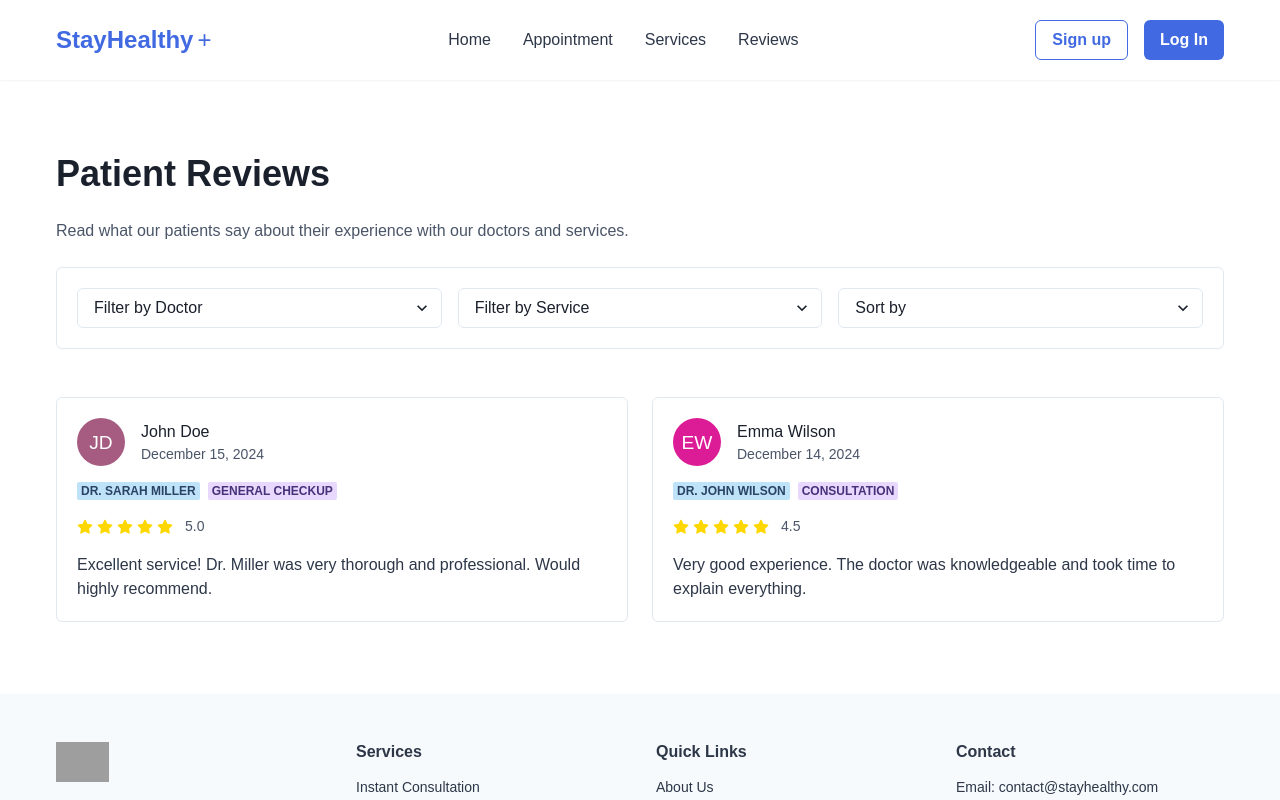
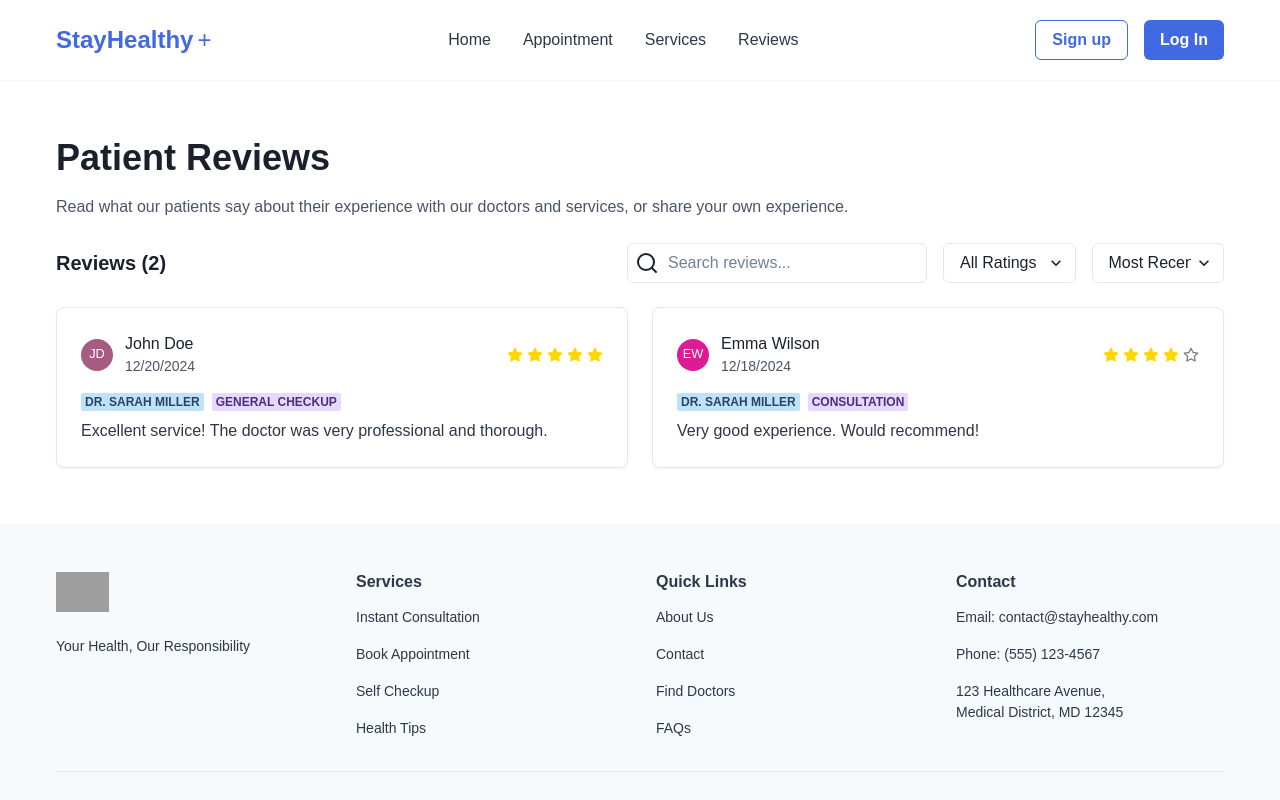
Before and after one commit to hi5-Jayden/stayhealthy, a React (Create React App) app: page /reviews in a window 1280 px wide. Shown: the top 800 px of the page. Built offline with nearby package versions, Linux system fonts and the light colour scheme; grey boxes are pictures that could not be loaded; a web font is replaced by a local one.

Commit message:
Update Reviews page with review components

```diff
--- a/src/pages/Reviews.js
+++ b/src/pages/Reviews.js
@@ -1,128 +1,28 @@
+// src/pages/Reviews.js
 import React from 'react';
-import {
-  Box,
-  Container,
-  Heading,
-  Text,
-  SimpleGrid,
-  VStack,
-  HStack,
-  Card,
-  CardBody,
-  Avatar,
-  Badge,
-  Select,
-} from '@chakra-ui/react';
-import { Star } from 'lucide-react';
+import { Box, Container, Heading, Text, VStack } from '@chakra-ui/react';
+import ReviewsList from '../components/reviews/ReviewsList';
+import { useAuth } from '../context/AuthContext';
 
-const ReviewCard = ({ review }) => (
-  <Card variant="outline">
-    <CardBody>
-      <VStack align="start" spacing="4">
-        <HStack spacing="4">
-          <Avatar name={review.patientName} src={review.patientImage} />
+const Reviews = () => {
+  const { isAuthenticated } = useAuth();
+
+  return (
+    <Box py={8}>
+      <Container maxW="1200px">
+        <VStack spacing={6} align="stretch">
           <Box>
-            <Text fontWeight="500">{review.patientName}</Text>
-            <Text fontSize="sm" color="gray.600">
-              {review.date}
+            <Heading size="xl" mb={4}>
+              Patient Reviews
+            </Heading>
+            <Text color="gray.600">
+              Read what our patients say about their experience with our doctors
+              and services, or share your own experience.
             </Text>
           </Box>
-        </HStack>
 
-        <HStack spacing="2">
-          <Badge colorScheme="blue">{review.doctorName}</Badge>
-          <Badge colorScheme="purple">{review.serviceType}</Badge>
-        </HStack>
-
-        <HStack spacing="1">
-          {[...Array(5)].map((_, i) => (
-            <Star
-              key={i}
-              size={16}
-              fill={i < review.rating ? 'gold' : 'transparent'}
-              stroke={i < review.rating ? 'gold' : 'gray'}
-            />
-          ))}
-          <Text ml="2" fontSize="sm" color="gray.600">
-            {review.rating.toFixed(1)}
-          </Text>
-        </HStack>
-
-        <Text color="gray.700">{review.comment}</Text>
-      </VStack>
-    </CardBody>
-  </Card>
-);
-
-const Reviews = () => {
-  // Sample review data - in real app, this would come from an API
-  const reviews = [
-    {
-      id: 1,
-      patientName: 'John Doe',
-      patientImage: '',
-      doctorName: 'Dr. Sarah Miller',
-      serviceType: 'General Checkup',
-      rating: 5,
-      date: 'December 15, 2024',
-      comment:
-        'Excellent service! Dr. Miller was very thorough and professional. Would highly recommend.',
-    },
-    {
-      id: 2,
-      patientName: 'Emma Wilson',
-      patientImage: '',
-      doctorName: 'Dr. John Wilson',
-      serviceType: 'Consultation',
-      rating: 4.5,
-      date: 'December 14, 2024',
-      comment:
-        'Very good experience. The doctor was knowledgeable and took time to explain everything.',
-    },
-    // Add more review samples
-  ];
-
-  return (
-    <Box py="12">
-      <Container maxW="1200px">
-        {/* Header Section */}
-        <VStack spacing="6" mb="12" align="start">
-          <Heading size="xl">Patient Reviews</Heading>
-          <Text color="gray.600">
-            Read what our patients say about their experience with our doctors
-            and services.
-          </Text>
-
-          {/* Filter Section */}
-          <Card w="full" variant="outline">
-            <CardBody>
-              <SimpleGrid columns={{ base: 1, md: 3 }} spacing="4">
-                <Select placeholder="Filter by Doctor">
-                  <option value="all">All Doctors</option>
-                  <option value="dr-miller">Dr. Sarah Miller</option>
-                  <option value="dr-wilson">Dr. John Wilson</option>
-                </Select>
-                <Select placeholder="Filter by Service">
-                  <option value="all">All Services</option>
-                  <option value="consultation">Consultation</option>
-                  <option value="checkup">General Checkup</option>
-                </Select>
-                <Select placeholder="Sort by">
-                  <option value="recent">Most Recent</option>
-                  <option value="rating-high">Highest Rating</option>
-                  <option value="rating-low">Lowest Rating</option>
-                </Select>
-              </SimpleGrid>
-            </CardBody>
-          </Card>
+          <ReviewsList showForm={isAuthenticated} />
         </VStack>
-
-        {/* Reviews Grid */}
-        <SimpleGrid columns={{ base: 1, md: 2 }} spacing="6">
-          {reviews.map((review) => (
-            <ReviewCard key={review.id} review={review} />
-          ))}
-        </SimpleGrid>
       </Container>
     </Box>
   );
```
